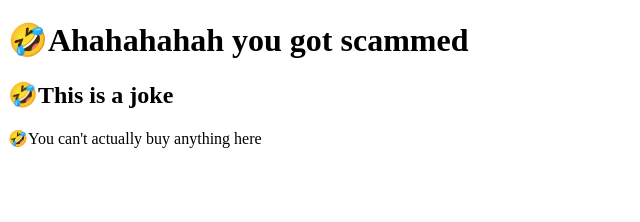
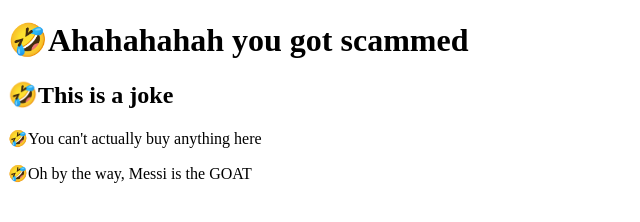
Before and after one commit to Fouad-Algahmi/Full-Stack-Web-Dev-Bootcamp, a plain HTML site: page tricked.html in a window 1280 px wide. Shown: the whole page, without its empty margins (0-640 px from the left). Drawn offline with Linux system fonts and the light colour scheme.

Commit message:
Add content

```diff
--- a/tricked.html
+++ b/tricked.html
@@ -10,5 +10,6 @@
     <h1>🤣Ahahahahah you got scammed</h1>
     <h2>🤣This is a joke</h2>
     <p>🤣You can't actually buy anything here</p>
+    <p>🤣Oh by the way, Messi is the GOAT</p>
 </body>
 </html>
```
